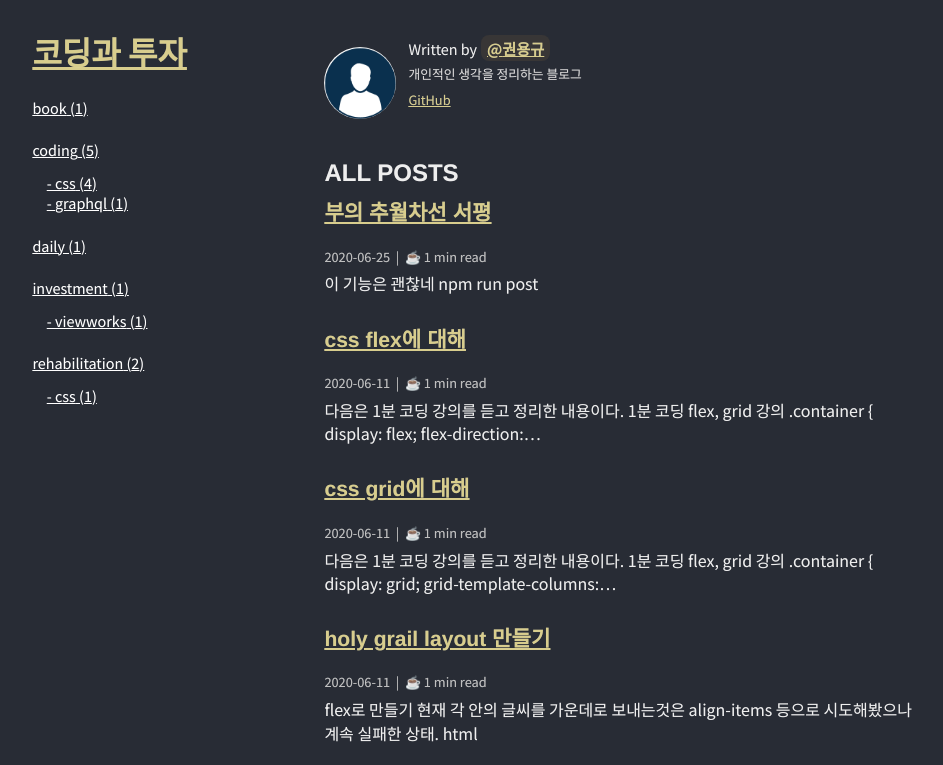
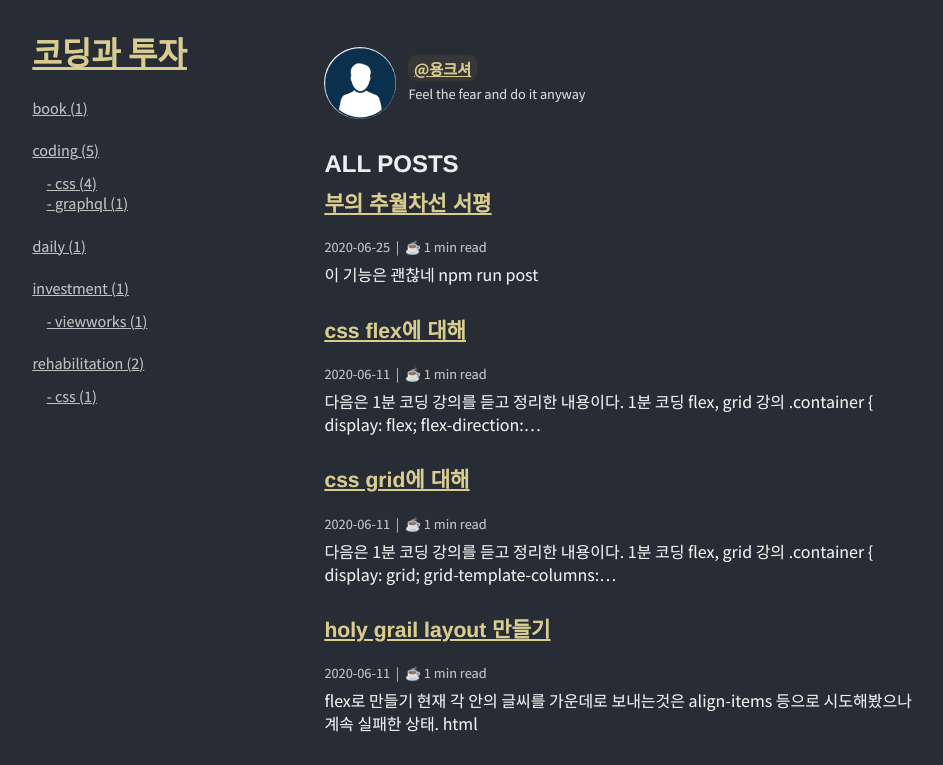
Before and after one commit to garahad/new-gatsby-blog, a Gatsby site: page / in a window 1280 px wide. Shown: the top 765 px of the page, without its empty margins (14-957 px from the left). Built offline with nearby package versions, Linux system fonts and the light colour scheme; Gatsby itself is replaced by a stand-in of ours; some packages are replaced by stand-ins of ours; what typography-theme-github would draw is missing.

Commit message:
bio 글씨 높이 조절

```diff
--- a/content/__about/resume-en.md
+++ b/content/__about/resume-en.md
@@ -1,13 +1,13 @@
 ---
 title: 'about'
-date: 2019-1-27 16:21:13
+date: 2020-06-27 16:21:13
 lang: 'en'
 ---
 
-# Your name
+# 용크셔
 
-<div align="center">
+<div>
 
-_Thank you for reading my resume. If you want to contact me, Please send me an email._
+열정을 불태우기
 
 </div>
--- a/gatsby-meta-config.js
+++ b/gatsby-meta-config.js
@@ -1,8 +1,8 @@
 module.exports = {
   title: `코딩과 투자`,
   description: `Blog posted about ...`,
-  author: `권용규`,
-  introduction: `개인적인 생각을 정리하는 블로그`,
+  author: `용크셔`,
+  introduction: `Feel the fear and do it anyway`,
   siteUrl: `https://gatsby-starter-bee.netlify.com`, // Your blog site url
   social: {
     twitter: ``, // Your Twitter account
--- a/package.json
+++ b/package.json
@@ -10,7 +10,7 @@
   "dependencies": {
     "@emotion/core": "^10.0.28",
     "gatsby": "^2.2.8",
-    "gatsby-cli": "^2.12.46",
+    "gatsby-cli": "^2.12.51",
     "gatsby-image": "^2.0.34",
     "gatsby-plugin-feed": "^2.1.0",
     "gatsby-plugin-google-analytics": "^2.0.17",
--- a/src/components/bio/index.jsx
+++ b/src/components/bio/index.jsx
@@ -1,19 +1,20 @@
-import React from 'react'
-import { StaticQuery, graphql, Link } from 'gatsby'
-import Image from 'gatsby-image'
+import React from 'react';
+import { StaticQuery, graphql, Link } from 'gatsby';
+import Image from 'gatsby-image';
 
-import './index.scss'
+import './index.scss';
 
 export const Bio = () => (
   <StaticQuery
     query={bioQuery}
     render={(data) => {
-      const { author, social, introduction } = data.site.siteMetadata
+      const { author, social, introduction } = data.site.siteMetadata;
 
       return (
         <div className="bio">
           <div className="author">
             <div className="author-description">
+              <div>
                 <Image
                   className="author-image"
                   fixed={data.avatar.childImageSharp.fixed}
@@ -22,16 +23,17 @@ export const Bio = () => (
                     borderRadius: `100%`,
                   }}
                 />
+              </div>
               <div className="author-name">
-                <span className="author-name-prefix">Written by</span>
+                {/* <span className="author-name-prefix">Written by</span> */}
                 <Link to={'/about'} className="author-name-content">
                   <span>@{author}</span>
                 </Link>
                 <div className="author-introduction">{introduction}</div>
-                <p className="author-socials">
-                  {social.github && (
-                    <a href={`https://github.com/${social.github}`}>GitHub</a>
-                  )}
+                {/* <p className="author-socials"> */}
+                {/* {social.github && (
+                    <a href={`https://github.com/${social.github}`}>github</a>
+                  )} */}
                 {/* {social.medium && (
                     <a href={`https://medium.com/${social.medium}`}>Medium</a>
                   )}
@@ -50,15 +52,15 @@ export const Bio = () => (
                       LinkedIn
                     </a>
                   )} */}
-                </p>
+                {/* </p> */}
               </div>
             </div>
           </div>
         </div>
-      )
+      );
     }}
   />
-)
+);
 
 const bioQuery = graphql`
   query BioQuery {
@@ -83,6 +85,6 @@ const bioQuery = graphql`
       }
     }
   }
-`
+`;
 
-export default Bio
+export default Bio;
--- a/src/components/bio/index.scss
+++ b/src/components/bio/index.scss
@@ -5,6 +5,7 @@
 
   .author-description {
     display: flex;
+    align-items: center;
   }
 
   .author-image {
--- a/src/components/category/item/index.jsx
+++ b/src/components/category/item/index.jsx
@@ -63,7 +63,7 @@ export const Item = ({
                 nowSubCategory === oneSub &&
                 nowCategory === title
                   ? '#d8cd8d'
-                  : 'white',
+                  : 'silver',
             }}
             css={hoverCss}
             onClick={() => setCategoryToggle(false)}
@@ -85,7 +85,7 @@ export const Item = ({
           to={`/${title}`}
           style={{
             color:
-              !nowSubCategory && nowCategory === title ? '#d8cd8d' : 'white',
+              !nowSubCategory && nowCategory === title ? '#d8cd8d' : 'silver',
           }}
           css={hoverCss}
           onClick={() => setCategoryToggle(false)}
--- a/src/layout/index.jsx
+++ b/src/layout/index.jsx
@@ -60,7 +60,6 @@ const categoryCss = css`
 
 const indexBarCss = css`
   position: fixed;
-  top: 60px;
   margin-top: ${rhythm(1.5)};
   @media (max-width: 1000px) {
     display: none;
@@ -77,7 +76,7 @@ const indexBarCss = css`
     li {
       margin-bottom: 0.2em;
       a {
-        color: inherit;
+        color: silver;
       }
     }
   }
```
Also changed, not shown: 1 other file. Lines whose indentation alone changed are shown as unchanged.
